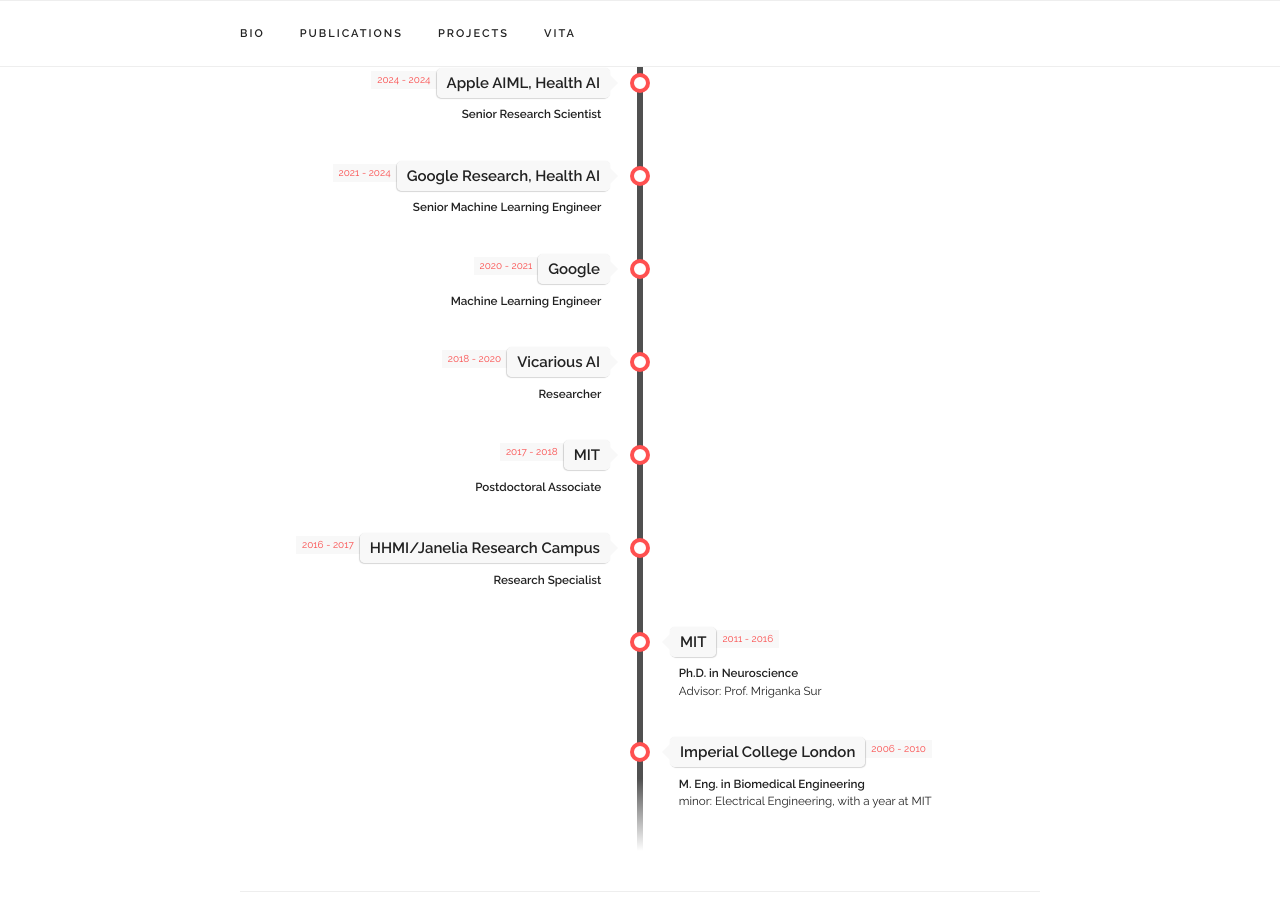
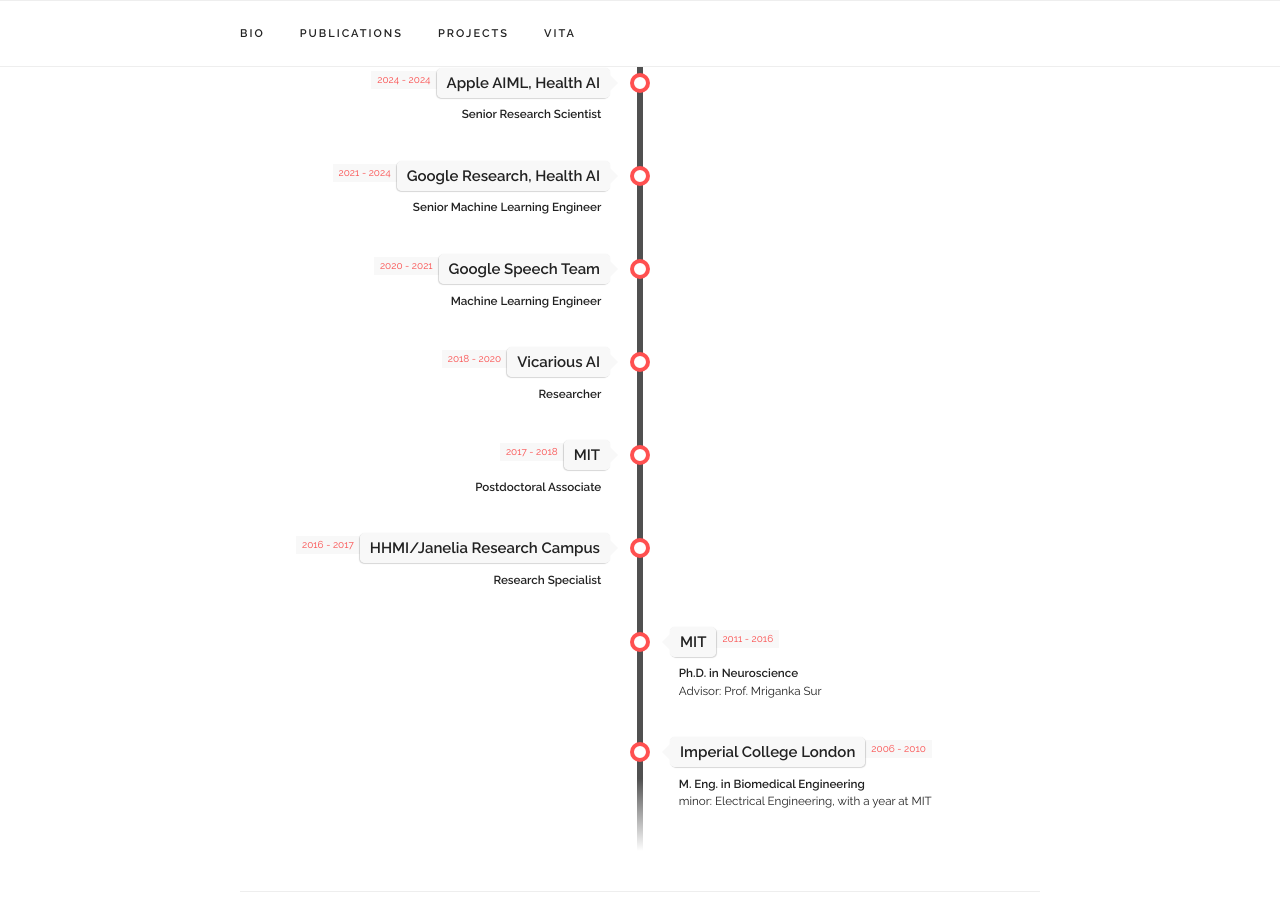
Before and after one commit to rvrikhye/rvrikhye.github.io, a Jekyll site: the page built from index.html, in a window 1280 px wide and 900 px high, scrolled down 2329 px. Built offline with Jekyll 4.4.1, drawn with Linux system fonts in a browser that asks for light colours; some web fonts are replaced.

Commit message:
Update experience.yaml

```diff
--- a/_data/experience.yaml
+++ b/_data/experience.yaml
@@ -18,7 +18,7 @@
   subtitle: ""
   category: "work"
 
-- place: "Google"
+- place: "Google Speech Team"
   time: "2020 - 2021"
   title: "Machine Learning Engineer"
   subtitle: ""
```
